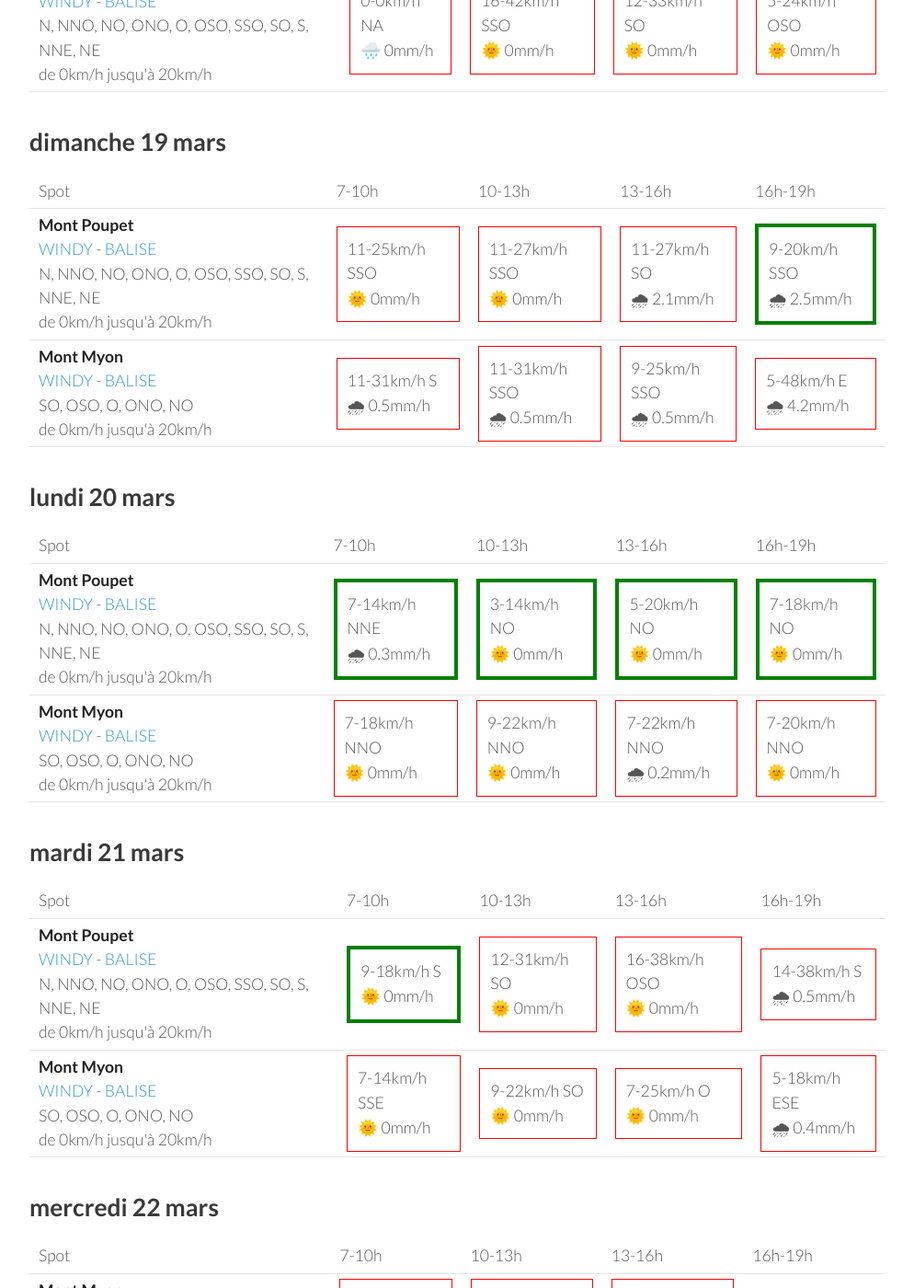
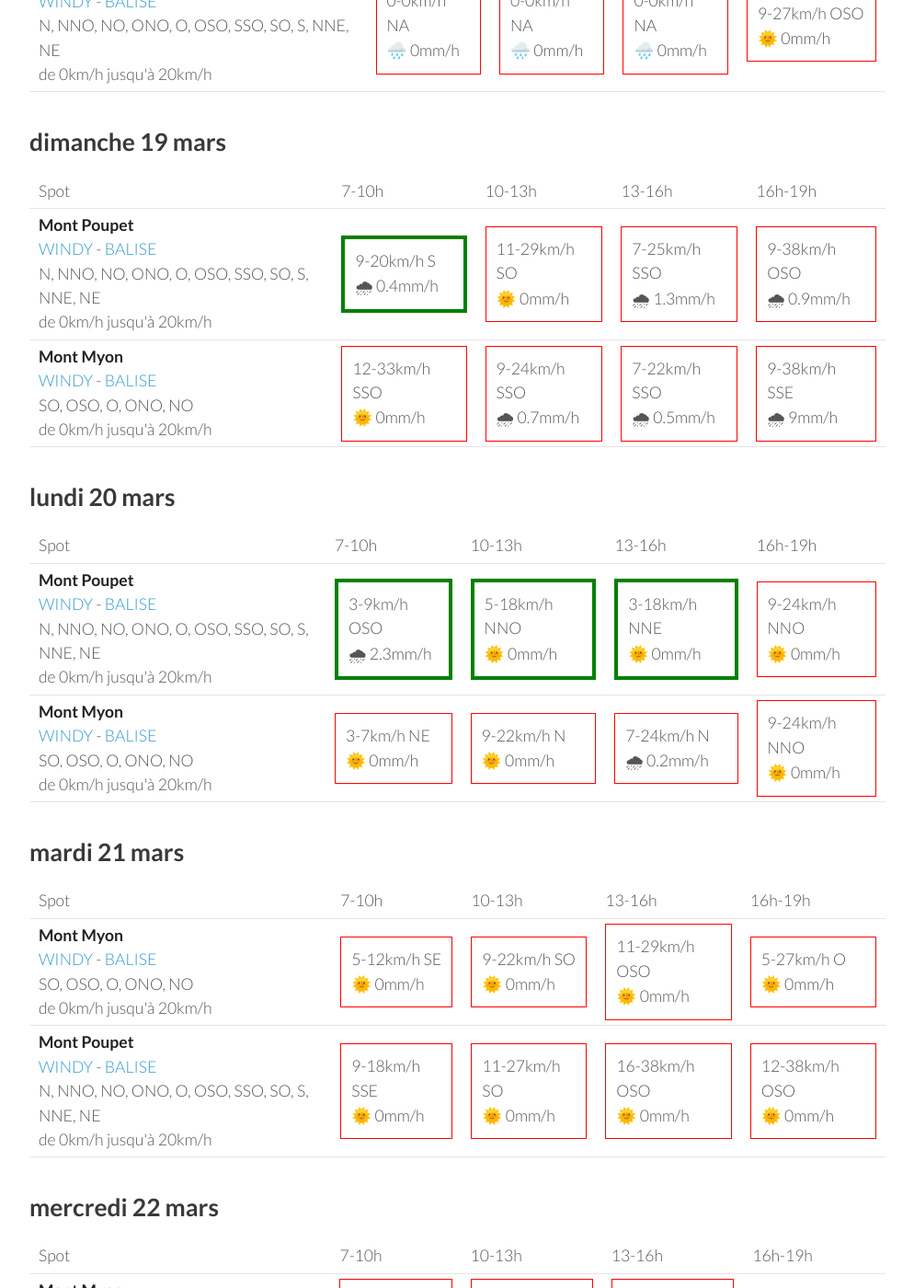
Before and after one commit to parapente-dans-le-nord/parapente-dans-le-nord.github.io, a Jekyll site: the page built from jura.markdown, in a window 1280 px wide and 1400 px high, scrolled down 526 px. Shown: the whole window at 92% size, without its empty margins (26-1020 px from the left). Built offline with Jekyll 4.4.1, drawn with Linux system fonts in a browser that asks for light colours; some of the changed text lies outside the part shown.

Commit message:
update index.markdown

```diff
--- a/jura.markdown
+++ b/jura.markdown
@@ -25,18 +25,18 @@ page mise à jour le samedi 18 mars 13:20
         <td><strong>Mont Myon</strong><br><a href="https://windy.com/46.331/5.397?45.898,5.394,8,m:eWoagj8">WINDY</a> - <span class=""><a href="http://www.balisemeteo.com/balise.php?idBalise=70">BALISE</a> </span><br> <span class="vent-favorable">SO, OSO, O, ONO, NO</span><br><span class="force-vent">de 0km/h jusqu'à 20km/h</span> </td>
 
             <td><div class="not-flyable"><p>0-0km/h NA</p><p>🌧️ 0mm/h</p></div></td>
-            <td><div class="not-flyable"><p>16-46km/h SSO</p><p>🌞 0mm/h</p></div></td>
-            <td><div class="not-flyable"><p>12-35km/h SSO</p><p>🌞 0mm/h</p></div></td>
-            <td><div class="not-flyable"><p>9-25km/h SSO</p><p>🌞 0mm/h</p></div></td>
+            <td><div class="not-flyable"><p>0-0km/h NA</p><p>🌧️ 0mm/h</p></div></td>
+            <td><div class="not-flyable"><p>0-0km/h NA</p><p>🌧️ 0mm/h</p></div></td>
+            <td><div class="not-flyable"><p>11-29km/h SSO</p><p>🌞 0mm/h</p></div></td>
 
     </tr>
 <tr>
         <td><strong>Mont Poupet</strong><br><a href="https://windy.com/46.970/5.876?46.541,5.876,8">WINDY</a> - <span class=""><a href="http://www.balisemeteo.com/balise.php?idBalise=92">BALISE</a> </span><br> <span class="vent-favorable">N, NNO, NO, ONO, O, OSO, SSO, SO, S, NNE, NE</span><br><span class="force-vent">de 0km/h jusqu'à 20km/h</span> </td>
 
             <td><div class="not-flyable"><p>0-0km/h NA</p><p>🌧️ 0mm/h</p></div></td>
-            <td><div class="not-flyable"><p>16-42km/h SSO</p><p>🌞 0mm/h</p></div></td>
-            <td><div class="not-flyable"><p>12-33km/h SO</p><p>🌞 0mm/h</p></div></td>
-            <td><div class="not-flyable"><p>5-24km/h OSO</p><p>🌞 0mm/h</p></div></td>
+            <td><div class="not-flyable"><p>0-0km/h NA</p><p>🌧️ 0mm/h</p></div></td>
+            <td><div class="not-flyable"><p>0-0km/h NA</p><p>🌧️ 0mm/h</p></div></td>
+            <td><div class="not-flyable"><p>9-27km/h OSO</p><p>🌞 0mm/h</p></div></td>
 
     </tr>
 
@@ -58,20 +58,20 @@ page mise à jour le samedi 18 mars 13:20
 <tr>
         <td><strong>Mont Poupet</strong><br><a href="https://windy.com/46.970/5.876?46.541,5.876,8">WINDY</a> - <span class=""><a href="http://www.balisemeteo.com/balise.php?idBalise=92">BALISE</a> </span><br> <span class="vent-favorable">N, NNO, NO, ONO, O, OSO, SSO, SO, S, NNE, NE</span><br><span class="force-vent">de 0km/h jusqu'à 20km/h</span> </td>
 
-            <td><div class="not-flyable"><p>11-25km/h SSO</p><p>🌞 0mm/h</p></div></td>
-            <td><div class="not-flyable"><p>11-27km/h SSO</p><p>🌞 0mm/h</p></div></td>
-            <td><div class="not-flyable"><p>11-27km/h SO</p><p>🌧 2.1mm/h</p></div></td>
-            <td><div class="flyable"><p>9-20km/h SSO</p><p>🌧 2.5mm/h</p></div></td>
+            <td><div class="flyable"><p>9-20km/h S</p><p>🌧 0.4mm/h</p></div></td>
+            <td><div class="not-flyable"><p>11-29km/h SO</p><p>🌞 0mm/h</p></div></td>
+            <td><div class="not-flyable"><p>7-25km/h SSO</p><p>🌧 1.3mm/h</p></div></td>
+            <td><div class="not-flyable"><p>9-38km/h OSO</p><p>🌧 0.9mm/h</p></div></td>
 
 
     </tr>
 <tr>
         <td><strong>Mont Myon</strong><br><a href="https://windy.com/46.331/5.397?45.898,5.394,8,m:eWoagj8">WINDY</a> - <span class=""><a href="http://www.balisemeteo.com/balise.php?idBalise=70">BALISE</a> </span><br> <span class="vent-favorable">SO, OSO, O, ONO, NO</span><br><span class="force-vent">de 0km/h jusqu'à 20km/h</span> </td>
 
-            <td><div class="not-flyable"><p>11-31km/h S</p><p>🌧 0.5mm/h</p></div></td>
-            <td><div class="not-flyable"><p>11-31km/h SSO</p><p>🌧 0.5mm/h</p></div></td>
-            <td><div class="not-flyable"><p>9-25km/h SSO</p><p>🌧 0.5mm/h</p></div></td>
-            <td><div class="not-flyable"><p>5-48km/h E</p><p>🌧 4.2mm/h</p></div></td>
+            <td><div class="not-flyable"><p>12-33km/h SSO</p><p>🌞 0mm/h</p></div></td>
+            <td><div class="not-flyable"><p>9-24km/h SSO</p><p>🌧 0.7mm/h</p></div></td>
+            <td><div class="not-flyable"><p>7-22km/h SSO</p><p>🌧 0.5mm/h</p></div></td>
+            <td><div class="not-flyable"><p>9-38km/h SSE</p><p>🌧 9mm/h</p></div></td>
 
 
     </tr>
@@ -94,20 +94,20 @@ page mise à jour le samedi 18 mars 13:20
 <tr>
         <td><strong>Mont Poupet</strong><br><a href="https://windy.com/46.970/5.876?46.541,5.876,8">WINDY</a> - <span class=""><a href="http://www.balisemeteo.com/balise.php?idBalise=92">BALISE</a> </span><br> <span class="vent-favorable">N, NNO, NO, ONO, O, OSO, SSO, SO, S, NNE, NE</span><br><span class="force-vent">de 0km/h jusqu'à 20km/h</span> </td>
 
-            <td><div class="flyable"><p>7-14km/h NNE</p><p>🌧 0.3mm/h</p></div></td>
-            <td><div class="flyable"><p>3-14km/h NO</p><p>🌞 0mm/h</p></div></td>
-            <td><div class="flyable"><p>5-20km/h NO</p><p>🌞 0mm/h</p></div></td>
-            <td><div class="flyable"><p>7-18km/h NO</p><p>🌞 0mm/h</p></div></td>
+            <td><div class="flyable"><p>3-9km/h OSO</p><p>🌧 2.3mm/h</p></div></td>
+            <td><div class="flyable"><p>5-18km/h NNO</p><p>🌞 0mm/h</p></div></td>
+            <td><div class="flyable"><p>3-18km/h NNE</p><p>🌞 0mm/h</p></div></td>
+            <td><div class="not-flyable"><p>9-24km/h NNO</p><p>🌞 0mm/h</p></div></td>
 
 
     </tr>
 <tr>
         <td><strong>Mont Myon</strong><br><a href="https://windy.com/46.331/5.397?45.898,5.394,8,m:eWoagj8">WINDY</a> - <span class=""><a href="http://www.balisemeteo.com/balise.php?idBalise=70">BALISE</a> </span><br> <span class="vent-favorable">SO, OSO, O, ONO, NO</span><br><span class="force-vent">de 0km/h jusqu'à 20km/h</span> </td>
 
-            <td><div class="not-flyable"><p>7-18km/h NNO</p><p>🌞 0mm/h</p></div></td>
-            <td><div class="not-flyable"><p>9-22km/h NNO</p><p>🌞 0mm/h</p></div></td>
-            <td><div class="not-flyable"><p>7-22km/h NNO</p><p>🌧 0.2mm/h</p></div></td>
-            <td><div class="not-flyable"><p>7-20km/h NNO</p><p>🌞 0mm/h</p></div></td>
+            <td><div class="not-flyable"><p>3-7km/h NE</p><p>🌞 0mm/h</p></div></td>
+            <td><div class="not-flyable"><p>9-22km/h N</p><p>🌞 0mm/h</p></div></td>
+            <td><div class="not-flyable"><p>7-24km/h N</p><p>🌧 0.2mm/h</p></div></td>
+            <td><div class="not-flyable"><p>9-24km/h NNO</p><p>🌞 0mm/h</p></div></td>
 
 
     </tr>
@@ -128,22 +128,22 @@ page mise à jour le samedi 18 mars 13:20
       <td>16h-19h</td>
     </tr>
 <tr>
-        <td><strong>Mont Poupet</strong><br><a href="https://windy.com/46.970/5.876?46.541,5.876,8">WINDY</a> - <span class=""><a href="http://www.balisemeteo.com/balise.php?idBalise=92">BALISE</a> </span><br> <span class="vent-favorable">N, NNO, NO, ONO, O, OSO, SSO, SO, S, NNE, NE</span><br><span class="force-vent">de 0km/h jusqu'à 20km/h</span> </td>
+        <td><strong>Mont Myon</strong><br><a href="https://windy.com/46.331/5.397?45.898,5.394,8,m:eWoagj8">WINDY</a> - <span class=""><a href="http://www.balisemeteo.com/balise.php?idBalise=70">BALISE</a> </span><br> <span class="vent-favorable">SO, OSO, O, ONO, NO</span><br><span class="force-vent">de 0km/h jusqu'à 20km/h</span> </td>
 
-            <td><div class="flyable"><p>9-18km/h S</p><p>🌞 0mm/h</p></div></td>
-            <td><div class="not-flyable"><p>12-31km/h SO</p><p>🌞 0mm/h</p></div></td>
-            <td><div class="not-flyable"><p>16-38km/h OSO</p><p>🌞 0mm/h</p></div></td>
-            <td><div class="not-flyable"><p>14-38km/h S</p><p>🌧 0.5mm/h</p></div></td>
+            <td><div class="not-flyable"><p>5-12km/h SE</p><p>🌞 0mm/h</p></div></td>
+            <td><div class="not-flyable"><p>9-22km/h SO</p><p>🌞 0mm/h</p></div></td>
+            <td><div class="not-flyable"><p>11-29km/h OSO</p><p>🌞 0mm/h</p></div></td>
+            <td><div class="not-flyable"><p>5-27km/h O</p><p>🌞 0mm/h</p></div></td>
 
 
     </tr>
 <tr>
-        <td><strong>Mont Myon</strong><br><a href="https://windy.com/46.331/5.397?45.898,5.394,8,m:eWoagj8">WINDY</a> - <span class=""><a href="http://www.balisemeteo.com/balise.php?idBalise=70">BALISE</a> </span><br> <span class="vent-favorable">SO, OSO, O, ONO, NO</span><br><span class="force-vent">de 0km/h jusqu'à 20km/h</span> </td>
+        <td><strong>Mont Poupet</strong><br><a href="https://windy.com/46.970/5.876?46.541,5.876,8">WINDY</a> - <span class=""><a href="http://www.balisemeteo.com/balise.php?idBalise=92">BALISE</a> </span><br> <span class="vent-favorable">N, NNO, NO, ONO, O, OSO, SSO, SO, S, NNE, NE</span><br><span class="force-vent">de 0km/h jusqu'à 20km/h</span> </td>
 
-            <td><div class="not-flyable"><p>7-14km/h SSE</p><p>🌞 0mm/h</p></div></td>
-            <td><div class="not-flyable"><p>9-22km/h SO</p><p>🌞 0mm/h</p></div></td>
-            <td><div class="not-flyable"><p>7-25km/h O</p><p>🌞 0mm/h</p></div></td>
-            <td><div class="not-flyable"><p>5-18km/h ESE</p><p>🌧 0.4mm/h</p></div></td>
+            <td><div class="not-flyable"><p>9-18km/h SSE</p><p>🌞 0mm/h</p></div></td>
+            <td><div class="not-flyable"><p>11-27km/h SO</p><p>🌞 0mm/h</p></div></td>
+            <td><div class="not-flyable"><p>16-38km/h OSO</p><p>🌞 0mm/h</p></div></td>
+            <td><div class="not-flyable"><p>12-38km/h OSO</p><p>🌞 0mm/h</p></div></td>
 
 
     </tr>
```
Also changed, not shown: other parts of jura.markdown (+1 -1 lines).
